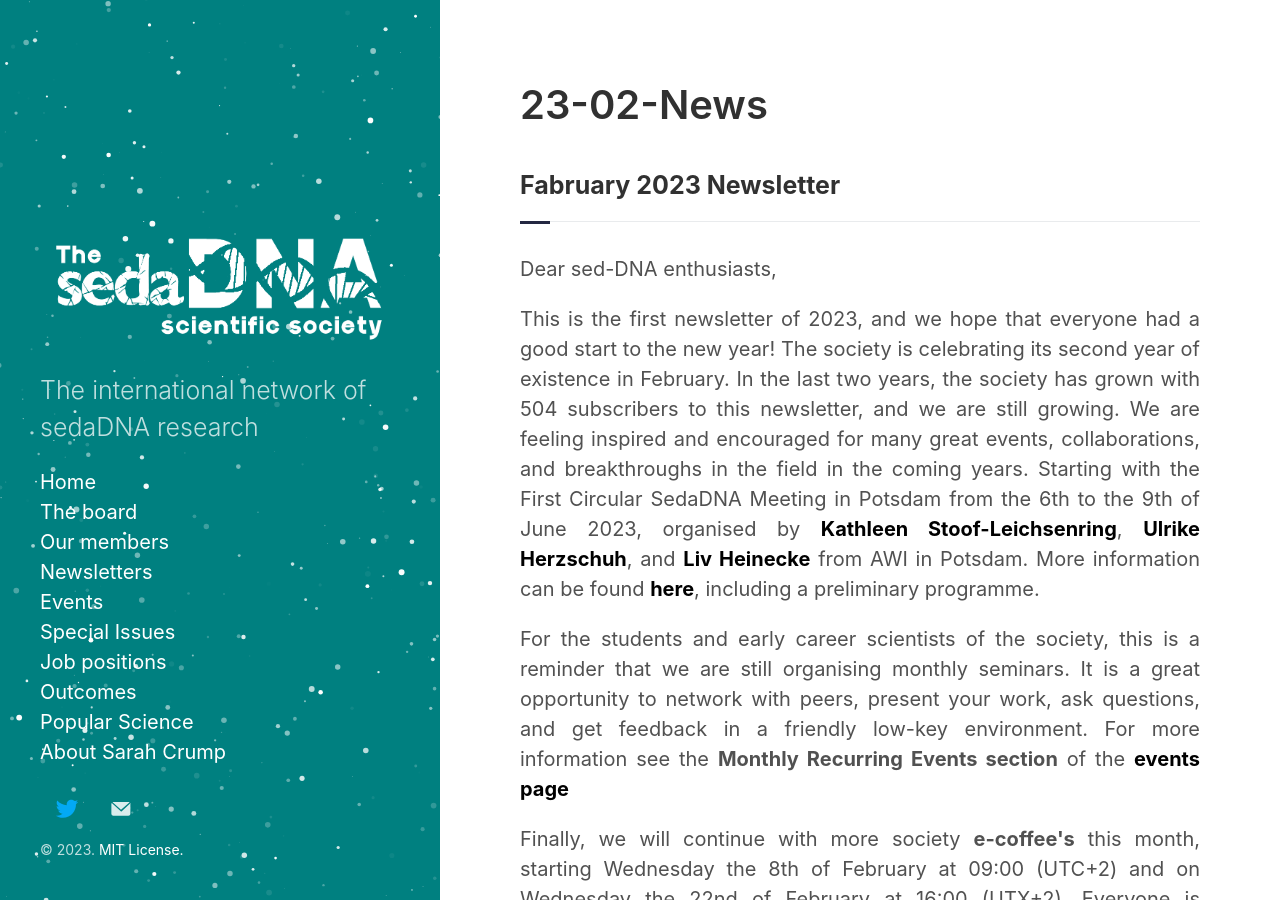
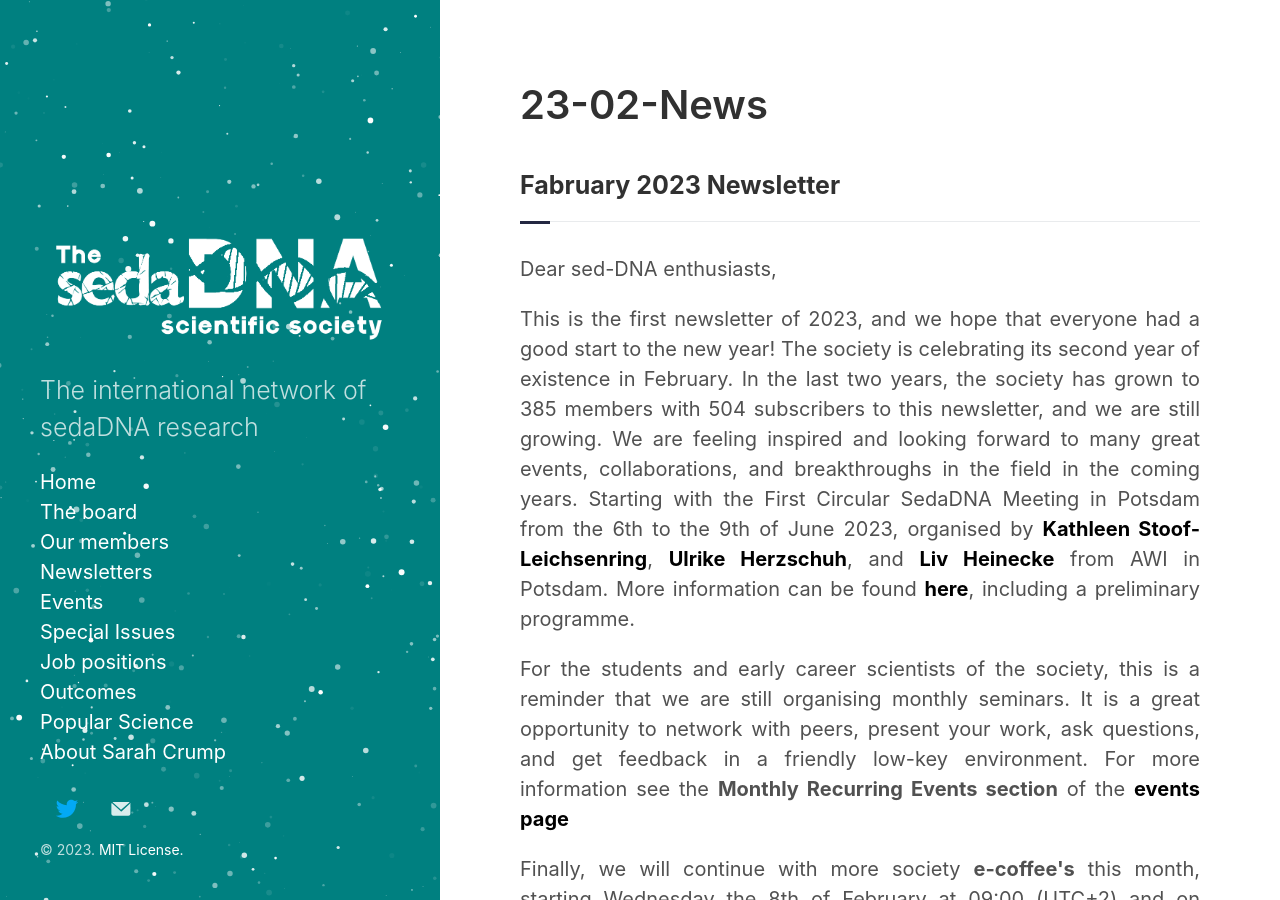
Before and after one commit to sedadna/sedadna.github.io, a Jekyll site: the page built from category/news/23-02.md, in a window 1280 px wide and 900 px high. Built offline with Jekyll 4.4.1, drawn with Linux system fonts in a browser that asks for light colours.

Commit message:
Update 23-02.md

```diff
--- a/category/news/23-02.md
+++ b/category/news/23-02.md
@@ -10,7 +10,7 @@
 <p>Dear sed-DNA enthusiasts,</p>
 <div class="intro">
 
-<p>This is the first newsletter of 2023, and we hope that everyone had a good start to the new year! The society is celebrating its second year of existence in February. In the last two years, the society has grown with 504 subscribers to this newsletter, and we are still growing. We are feeling inspired and encouraged for many great events, collaborations, and breakthroughs in the field in the coming years. Starting with the First Circular SedaDNA Meeting in Potsdam from the 6th to the 9th of June 2023, organised by <a href="https://www.researchgate.net/profile/Kathleen-Stoof-Leichsenring-2" target="_blank"><b> Kathleen Stoof-Leichsenring</b></a>, <a href="https://www.researchgate.net/profile/Ulrike-Herzschuh" target="_blank"><b> Ulrike Herzschuh</b></a>, and <a href="https://www.researchgate.net/profile/Liv-Heinecke-2" target="_blank"><b> Liv Heinecke</b></a> from AWI in Potsdam. More information can be found <a href="https://docs.google.com/document/d/13tvQSsiWDWVYNwo638D9ByT3cKc1HLZsXTSC_3GRtSY/edit?usp=sharing" target="_blank"><b> here</b></a>, including a preliminary programme.</p>
+<p>This is the first newsletter of 2023, and we hope that everyone had a good start to the new year! The society is celebrating its second year of existence in February. In the last two years, the society has grown to 385 members with 504 subscribers to this newsletter, and we are still growing. We are feeling inspired and looking forward to many great events, collaborations, and breakthroughs in the field in the coming years. Starting with the First Circular SedaDNA Meeting in Potsdam from the 6th to the 9th of June 2023, organised by <a href="https://www.researchgate.net/profile/Kathleen-Stoof-Leichsenring-2" target="_blank"><b> Kathleen Stoof-Leichsenring</b></a>, <a href="https://www.researchgate.net/profile/Ulrike-Herzschuh" target="_blank"><b> Ulrike Herzschuh</b></a>, and <a href="https://www.researchgate.net/profile/Liv-Heinecke-2" target="_blank"><b> Liv Heinecke</b></a> from AWI in Potsdam. More information can be found <a href="https://docs.google.com/document/d/13tvQSsiWDWVYNwo638D9ByT3cKc1HLZsXTSC_3GRtSY/edit?usp=sharing" target="_blank"><b> here</b></a>, including a preliminary programme.</p>
 
 <p>For the students and early career scientists of the society, this is a reminder that we are still organising monthly seminars. It is a great opportunity to network with peers, present your work, ask questions, and get feedback in a friendly low-key environment. For more information see the <b>Monthly Recurring Events section</b> of the <a href="https://sedadna.github.io/category/events.html" target="_blank"><b> events page</b></a></p>
 <p>
```
